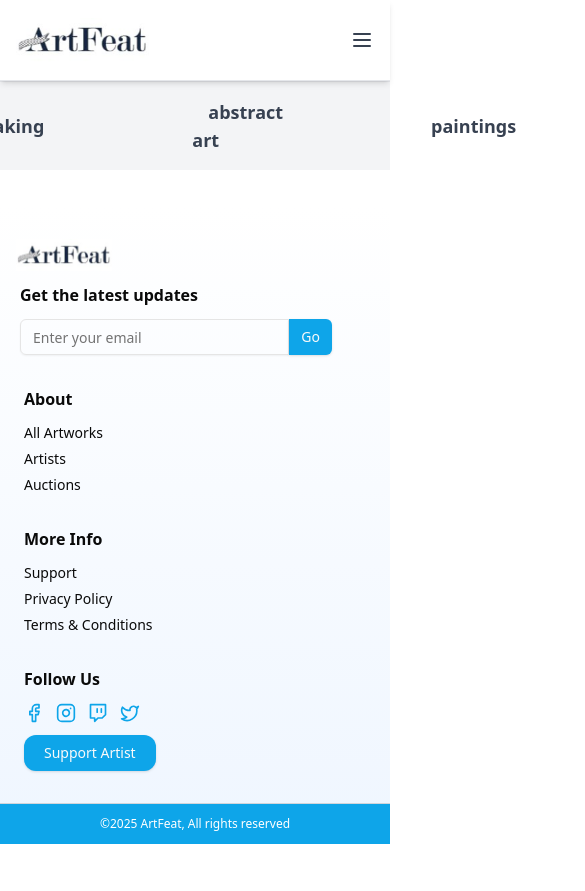
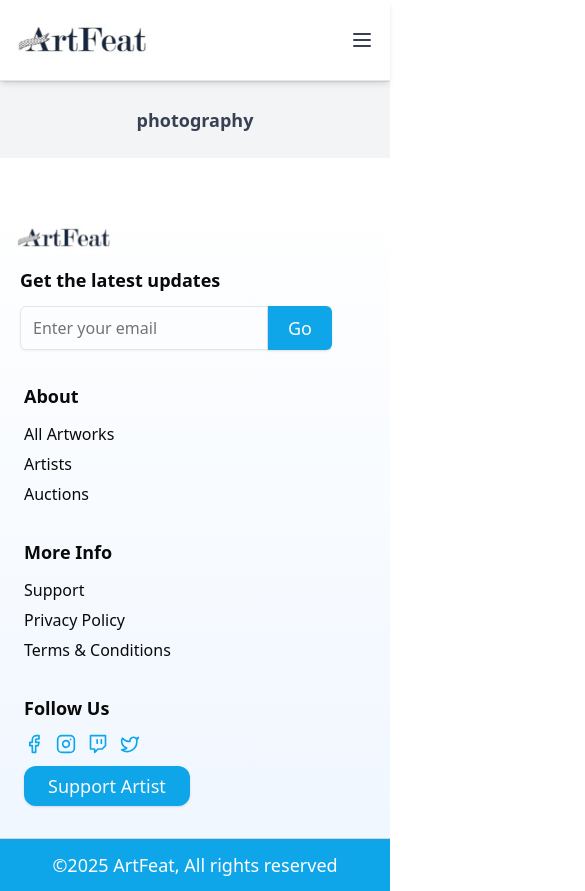
Before and after one commit to shahdhammouda02/ArtFeat, a React (Vite) app: page / in a window 390 px wide. Shown: the top 891 px of the page, 585 px wide, since content can reach past the window. Before the commit the page ends 844 px from the top, so only its background shows below. Built offline with nearby package versions, Linux system fonts and the light colour scheme.

Commit message:
layout updates

```diff
--- a/package.json
+++ b/package.json
@@ -16,6 +16,7 @@
     "@radix-ui/react-slot": "^1.2.3",
     "class-variance-authority": "^0.7.1",
     "clsx": "^2.1.1",
+    "embla-carousel-react": "^8.6.0",
     "lucide-react": "^0.539.0",
     "react": "^19.1.1",
     "react-dom": "^19.1.1",
--- a/src/components/layouts/Footer.tsx
+++ b/src/components/layouts/Footer.tsx
@@ -19,17 +19,17 @@ export function Footer() {
             className="w-24 md:w-28 lg:w-32 mb-2"
             loading="lazy"
           />
-          <p className="font-semibold text-base md:text-lg px-1">
+          <p className="font-semibold text-lg sm:text-base md:text-lg px-1">
             Get the latest updates
           </p>
           <div className="flex px-1">
             <Input
               placeholder="Enter your email"
-              className="rounded-r-none text-sm md:text-base h-9 md:h-11 flex-1"
+              className="rounded-r-none text-base sm:text-sm md:text-base h-11 md:h-11 flex-1"
             />
             <Button
               size="default"
-              className="rounded-l-none bg-sky-500 hover:bg-sky-500/90 text-sm md:text-base h-9 md:h-11 px-3 md:px-5"
+              className="rounded-l-none bg-sky-500 hover:bg-sky-500/90 text-lg sm:text-sm md:text-base h-11 md:h-11 px-5 md:px-5"
             >
               Go
             </Button>
@@ -37,8 +37,10 @@ export function Footer() {
         </div>
 
         <div className="space-y-3 md:space-y-5 ml-2 sm:ml-20 lg:ml-0">
-          <h3 className="font-semibold text-base md:text-lg">About</h3>
-          <ul className="space-y-1.5 md:space-y-2 text-sm md:text-base">
+          <h3 className="font-semibold text-lg sm:text-base md:text-lg">
+            About
+          </h3>
+          <ul className="space-y-1.5 md:space-y-2 text-base sm:text-sm md:text-base">
             <li>
               <a
                 href="#"
@@ -70,8 +72,10 @@ export function Footer() {
         </div>
 
         <div className="space-y-3 md:space-y-5 ml-2 sm:ml-2 lg:ml-0">
-          <h3 className="font-semibold text-base md:text-lg">More Info</h3>
-          <ul className="space-y-1.5 md:space-y-2 text-sm md:text-base">
+          <h3 className="font-semibold text-lg sm:text-base md:text-lg">
+            More Info
+          </h3>
+          <ul className="space-y-1.5 md:space-y-2 text-base sm:text-sm md:text-base">
             <li>
               <a
                 href="#"
@@ -103,7 +107,9 @@ export function Footer() {
         </div>
 
         <div className="space-y-3 md:space-y-5 ml-2 sm:ml-20 lg:ml-0">
-          <h3 className="font-semibold text-base md:text-lg">Follow Us</h3>
+          <h3 className="font-semibold text-lg sm:text-base md:text-lg">
+            Follow Us
+          </h3>
           <div className="flex gap-3 md:gap-4 mb-2 md:mb-3">
             <a
               href="#"
@@ -140,7 +146,7 @@ export function Footer() {
           </div>
           <Button
             size="default"
-            className="bg-sky-500 hover:bg-sky-500/90 rounded-xl text-sm md:text-base h-9 md:h-10 px-5 md:px-6"
+            className="bg-sky-500 hover:bg-sky-500/90 rounded-xl text-lg sm:text-sm md:text-base h-10 md:h-10 px-6 md:px-6"
           >
             Support Artist
           </Button>
@@ -150,7 +156,7 @@ export function Footer() {
       <Separator className="bg-gray-300" />
 
       <div className="bg-sky-500 text-white">
-        <div className="container mx-auto px-4 py-3 md:py-4 text-center text-xs md:text-sm lg:text-base">
+        <div className="container mx-auto px-4 py-3 md:py-4 text-center text-lg sm:text-xs md:text-sm lg:text-base">
           ©2025 ArtFeat, All rights reserved
         </div>
       </div>
--- a/src/components/layouts/SubNav.tsx
+++ b/src/components/layouts/SubNav.tsx
@@ -4,6 +4,13 @@ import {
   NavigationMenuItem,
   NavigationMenuLink,
 } from "@/components/ui/navigation-menu";
+
+import {
+  Carousel,
+  CarouselContent,
+  CarouselItem,
+} from "@/components/ui/carousel";
+
 import { Link } from "react-router-dom";
 
 const categories = [
@@ -16,16 +23,17 @@ const categories = [
 
 export function SubNav() {
   return (
-    <div className="w-full border-t border-gray-200 bg-gray-100 p-4">
-      <div className="max-w-7xl mx-auto">
+    <div className="w-full border-t border-gray-200 bg-gray-100 py-6 overflow-hidden">
+      <div className="container mx-auto px-4 max-w-full">
+        <div className="hidden sm:block">
           <NavigationMenu orientation="horizontal" className="w-full">
-          <NavigationMenuList className="flex flex-row items-center justify-center gap-32 px-6">
+            <NavigationMenuList className="flex flex-nowrap items-center justify-center gap-4 md:gap-7 lg:gap-16 xl:gap-36 max-w-full px-8 md:px-24 lg:px-16 xl:px-32">
               {categories.map((item) => (
                 <NavigationMenuItem key={item}>
                   <NavigationMenuLink asChild>
                     <Link
                       to={`/${item.replace(/\s+/g, "-").toLowerCase()}`}
-                    className="text-gray-700 hover:text-sky-600 px-4 py-3 rounded-md transition-colors text-lg font-semibold"
+                      className="text-gray-700 hover:text-sky-500 px-4 py-3 rounded-md transition-colors text-md font-semibold whitespace-nowrap"
                     >
                       {item}
                     </Link>
@@ -35,6 +43,25 @@ export function SubNav() {
             </NavigationMenuList>
           </NavigationMenu>
         </div>
+
+        {/* carousel for responsive */}
+        <div className="sm:hidden overflow-x-auto">
+          <Carousel orientation="horizontal" className="relative w-full">
+            <CarouselContent className="flex gap-2">
+              {categories.map((item) => (
+                <CarouselItem key={item} className="min-w-[9rem] flex-shrink-0">
+                  <Link
+                    to={`/${item.replace(/\s+/g, "-").toLowerCase()}`}
+                    className="block text-center text-gray-700 hover:text-sky-500 rounded-md transition-colors text-lg font-semibold whitespace-nowrap"
+                  >
+                    {item}
+                  </Link>
+                </CarouselItem>
+              ))}
+            </CarouselContent>
+          </Carousel>
+        </div>
+      </div>
     </div>
   );
 }
--- /dev/null
+++ b/src/components/ui/carousel.tsx
@@ -0,0 +1,260 @@
+import * as React from "react"
+import useEmblaCarousel, {
+  type UseEmblaCarouselType,
+} from "embla-carousel-react"
+import { ArrowLeft, ArrowRight } from "lucide-react"
+
+import { cn } from "@/lib/utils"
+import { Button } from "@/components/ui/button"
+
+type CarouselApi = UseEmblaCarouselType[1]
+type UseCarouselParameters = Parameters<typeof useEmblaCarousel>
+type CarouselOptions = UseCarouselParameters[0]
+type CarouselPlugin = UseCarouselParameters[1]
+
+type CarouselProps = {
+  opts?: CarouselOptions
+  plugins?: CarouselPlugin
+  orientation?: "horizontal" | "vertical"
+  setApi?: (api: CarouselApi) => void
+}
+
+type CarouselContextProps = {
+  carouselRef: ReturnType<typeof useEmblaCarousel>[0]
+  api: ReturnType<typeof useEmblaCarousel>[1]
+  scrollPrev: () => void
+  scrollNext: () => void
+  canScrollPrev: boolean
+  canScrollNext: boolean
+} & CarouselProps
+
+const CarouselContext = React.createContext<CarouselContextProps | null>(null)
+
+function useCarousel() {
+  const context = React.useContext(CarouselContext)
+
+  if (!context) {
+    throw new Error("useCarousel must be used within a <Carousel />")
+  }
+
+  return context
+}
+
+const Carousel = React.forwardRef<
+  HTMLDivElement,
+  React.HTMLAttributes<HTMLDivElement> & CarouselProps
+>(
+  (
+    {
+      orientation = "horizontal",
+      opts,
+      setApi,
+      plugins,
+      className,
+      children,
+      ...props
+    },
+    ref
+  ) => {
+    const [carouselRef, api] = useEmblaCarousel(
+      {
+        ...opts,
+        axis: orientation === "horizontal" ? "x" : "y",
+      },
+      plugins
+    )
+    const [canScrollPrev, setCanScrollPrev] = React.useState(false)
+    const [canScrollNext, setCanScrollNext] = React.useState(false)
+
+    const onSelect = React.useCallback((api: CarouselApi) => {
+      if (!api) {
+        return
+      }
+
+      setCanScrollPrev(api.canScrollPrev())
+      setCanScrollNext(api.canScrollNext())
+    }, [])
+
+    const scrollPrev = React.useCallback(() => {
+      api?.scrollPrev()
+    }, [api])
+
+    const scrollNext = React.useCallback(() => {
+      api?.scrollNext()
+    }, [api])
+
+    const handleKeyDown = React.useCallback(
+      (event: React.KeyboardEvent<HTMLDivElement>) => {
+        if (event.key === "ArrowLeft") {
+          event.preventDefault()
+          scrollPrev()
+        } else if (event.key === "ArrowRight") {
+          event.preventDefault()
+          scrollNext()
+        }
+      },
+      [scrollPrev, scrollNext]
+    )
+
+    React.useEffect(() => {
+      if (!api || !setApi) {
+        return
+      }
+
+      setApi(api)
+    }, [api, setApi])
+
+    React.useEffect(() => {
+      if (!api) {
+        return
+      }
+
+      onSelect(api)
+      api.on("reInit", onSelect)
+      api.on("select", onSelect)
+
+      return () => {
+        api?.off("select", onSelect)
+      }
+    }, [api, onSelect])
+
+    return (
+      <CarouselContext.Provider
+        value={{
+          carouselRef,
+          api: api,
+          opts,
+          orientation:
+            orientation || (opts?.axis === "y" ? "vertical" : "horizontal"),
+          scrollPrev,
+          scrollNext,
+          canScrollPrev,
+          canScrollNext,
+        }}
+      >
+        <div
+          ref={ref}
+          onKeyDownCapture={handleKeyDown}
+          className={cn("relative", className)}
+          role="region"
+          aria-roledescription="carousel"
+          {...props}
+        >
+          {children}
+        </div>
+      </CarouselContext.Provider>
+    )
+  }
+)
+Carousel.displayName = "Carousel"
+
+const CarouselContent = React.forwardRef<
+  HTMLDivElement,
+  React.HTMLAttributes<HTMLDivElement>
+>(({ className, ...props }, ref) => {
+  const { carouselRef, orientation } = useCarousel()
+
+  return (
+    <div ref={carouselRef} className="overflow-hidden">
+      <div
+        ref={ref}
+        className={cn(
+          "flex",
+          orientation === "horizontal" ? "-ml-4" : "-mt-4 flex-col",
+          className
+        )}
+        {...props}
+      />
+    </div>
+  )
+})
+CarouselContent.displayName = "CarouselContent"
+
+const CarouselItem = React.forwardRef<
+  HTMLDivElement,
+  React.HTMLAttributes<HTMLDivElement>
+>(({ className, ...props }, ref) => {
+  const { orientation } = useCarousel()
+
+  return (
+    <div
+      ref={ref}
+      role="group"
+      aria-roledescription="slide"
+      className={cn(
+        "min-w-0 shrink-0 grow-0 basis-full",
+        orientation === "horizontal" ? "pl-4" : "pt-4",
+        className
+      )}
+      {...props}
+    />
+  )
+})
+CarouselItem.displayName = "CarouselItem"
+
+const CarouselPrevious = React.forwardRef<
+  HTMLButtonElement,
+  React.ComponentProps<typeof Button>
+>(({ className, variant = "outline", size = "icon", ...props }, ref) => {
+  const { orientation, scrollPrev, canScrollPrev } = useCarousel()
+
+  return (
+    <Button
+      ref={ref}
+      variant={variant}
+      size={size}
+      className={cn(
+        "absolute  h-8 w-8 rounded-full",
+        orientation === "horizontal"
+          ? "-left-12 top-1/2 -translate-y-1/2"
+          : "-top-12 left-1/2 -translate-x-1/2 rotate-90",
+        className
+      )}
+      disabled={!canScrollPrev}
+      onClick={scrollPrev}
+      {...props}
+    >
+      <ArrowLeft className="h-4 w-4" />
+      <span className="sr-only">Previous slide</span>
+    </Button>
+  )
+})
+CarouselPrevious.displayName = "CarouselPrevious"
+
+const CarouselNext = React.forwardRef<
+  HTMLButtonElement,
+  React.ComponentProps<typeof Button>
+>(({ className, variant = "outline", size = "icon", ...props }, ref) => {
+  const { orientation, scrollNext, canScrollNext } = useCarousel()
+
+  return (
+    <Button
+      ref={ref}
+      variant={variant}
+      size={size}
+      className={cn(
+        "absolute h-8 w-8 rounded-full",
+        orientation === "horizontal"
+          ? "-right-12 top-1/2 -translate-y-1/2"
+          : "-bottom-12 left-1/2 -translate-x-1/2 rotate-90",
+        className
+      )}
+      disabled={!canScrollNext}
+      onClick={scrollNext}
+      {...props}
+    >
+      <ArrowRight className="h-4 w-4" />
+      <span className="sr-only">Next slide</span>
+    </Button>
+  )
+})
+CarouselNext.displayName = "CarouselNext"
+
+export {
+  type CarouselApi,
+  Carousel,
+  CarouselContent,
+  CarouselItem,
+  CarouselPrevious,
+  CarouselNext,
+}
```
Also changed, not shown: 1 other file (tests, documents, lock files or other folders). Lines whose indentation alone changed are shown as unchanged.
